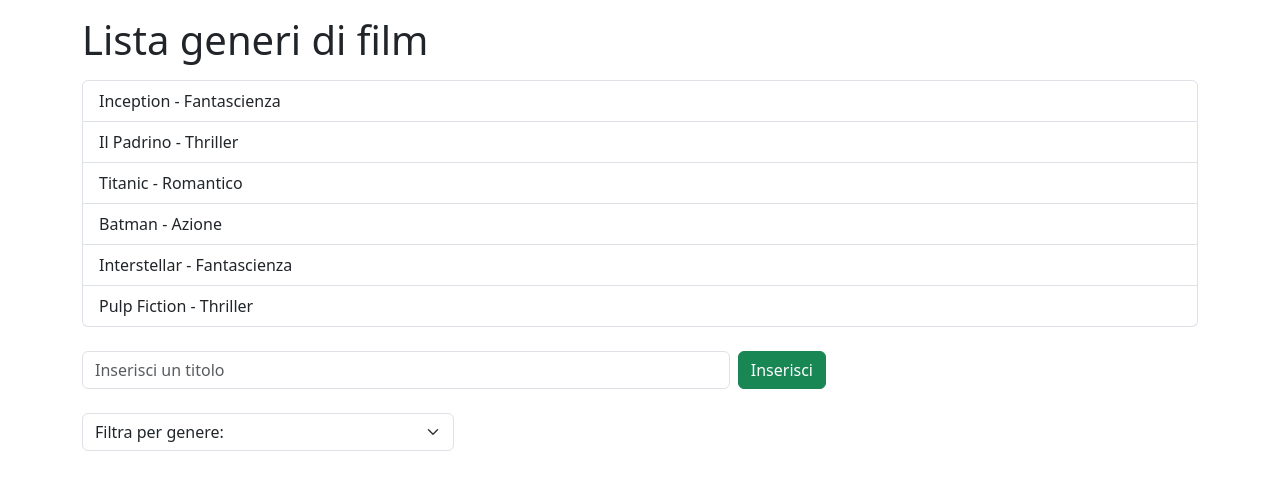
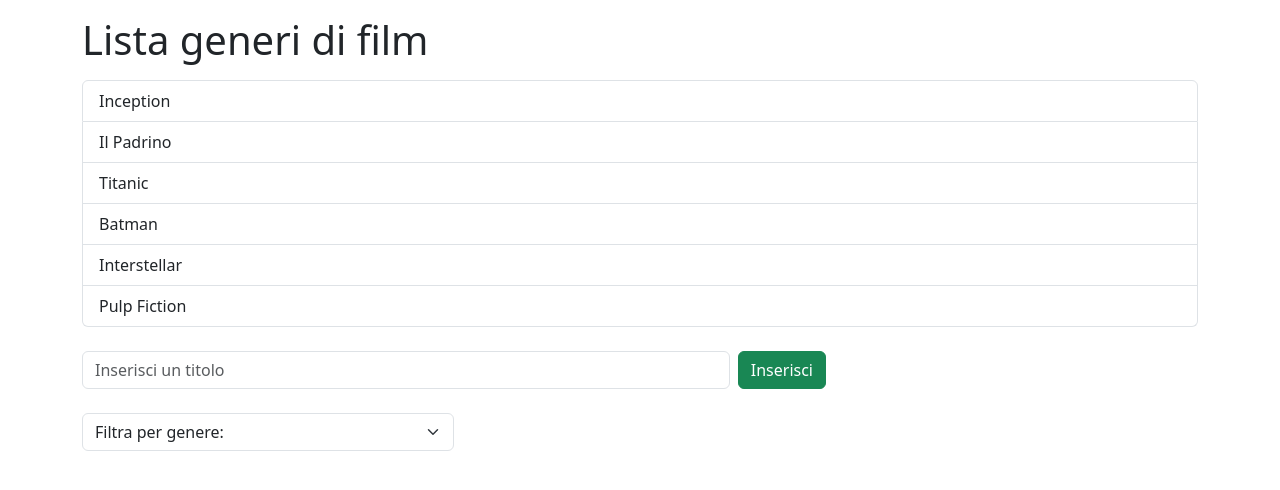
Before and after one commit to GennaroBuonomo/react-movie-filter, a React (Vite) app: page / in a window 1280 px wide. Shown: the top 490 px of the page. Built offline with nearby package versions, Linux system fonts and the light colour scheme.

Commit message:
elimino il genre

```diff
--- a/src/App.jsx
+++ b/src/App.jsx
@@ -39,7 +39,7 @@
                 {filteredFilms.map((film,index) => {
                   return (
                   <li className="list-group-item" key={index}>
-                    {film.title} - {film.genre}
+                    {film.title}
                   </li>
                   );
                 })}
```
